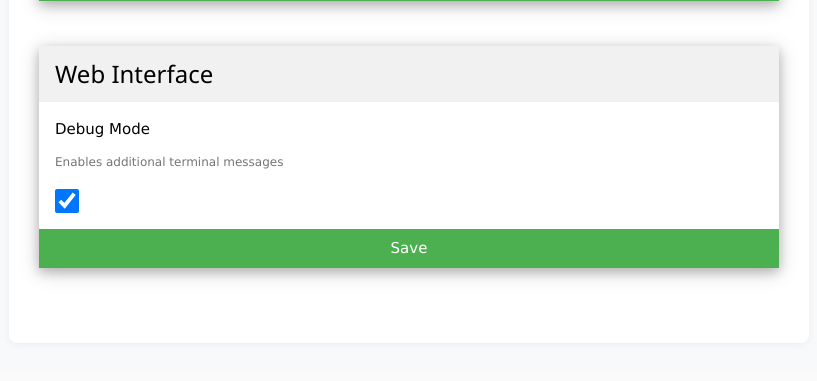
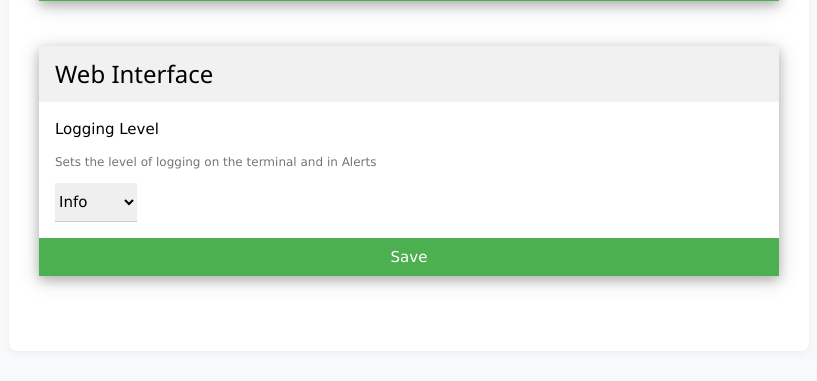
Before and after one commit to LukeRoberson/Web-Service, a Flask app: page /config in a window 1280 px wide. Shown: the part 3380-3761 px from the top of the page, without its empty margins (231-1048 px from the left). Before the commit the page ends 3659 px from the top, so only its background shows below. Run offline with Flask 3, Linux system fonts and the light colour scheme; the visitor is signed in with stand-in values (Sample User, id 1).

Commit message:
Added better terminal logging

```diff
--- a/alerts.py
+++ b/alerts.py
@@ -9,6 +9,7 @@ Usage:
 
 
 import sqlite3
+import logging
 
 
 class AlertLogger:
@@ -154,6 +155,7 @@ class AlertLogger:
             )
         """)
         self.conn.commit()
+        logging.info("Database initialized at %s", self.db_path)
 
     def log_alert(
         self,
--- a/api.py
+++ b/api.py
@@ -31,9 +31,6 @@ import os
 import logging
 from typing import Optional
 
-
-# Set up logging
-logging.basicConfig(level=logging.INFO)
 
 # Create a Flask blueprint for the API
 web_api = Blueprint(
--- a/config.py
+++ b/config.py
@@ -17,17 +17,12 @@ Classes:
 """
 
 import yaml
-from colorama import Fore, Style
 import urllib.parse
 from typing import Any
 import logging
 import ipaddress
 from datetime import datetime
 import requests
-
-
-# Set up logging
-logging.basicConfig(level=logging.INFO)
 
 
 def validate_ip_addresses(
@@ -128,6 +123,9 @@ class GlobalConfig:
 
         load_config():
             Loads the configuration from the YAML file.
+
+        update_config(config):
+            Updates the configuration with a new dictionary.
     '''
 
     def __init__(
@@ -222,11 +220,7 @@ class GlobalConfig:
         for section, required_keys in section_requirements.items():
             # Check if the section exists in the config
             if section not in config:
-                print(
-                    Fore.RED,
-                    f"Missing '{section}' in configuration.",
-                    Style.RESET_ALL
-                )
+                logging.critical(f"Missing '{section}' in configuration.")
                 raise ValueError(
                     f"Missing '{section}' in configuration."
                 )
@@ -235,14 +229,13 @@ class GlobalConfig:
             if required_keys:
                 for key in required_keys:
                     if key not in config[section]:
-                        print(
-                            Fore.RED,
-                            f"Missing '{key}' in '{section}' section.",
-                            Style.RESET_ALL
-                        )
-                        raise ValueError(
-                            f"Missing '{key}' in '{section}' section."
-                        )
+                        logging.critical(f"Missing '{key}' in '{section}'")
+
+        # Check logging level is valid
+        valid_levels = {"debug", "info", "warning", "error", "critical"}
+        level = config.get("web", {}).get("logging-level", "").lower()
+        if level not in valid_levels:
+            logging.error(f"Invalid logging-level '{level}'")
 
     def load_config(
         self,
@@ -286,7 +279,7 @@ class GlobalConfig:
             "sql": [
                 "server", "port", "database", "username", "password", "salt"
             ],
-            "web": ["debug"]
+            "web": ["logging-level"]
         }
 
         # Validate the config
@@ -383,8 +376,8 @@ class GlobalConfig:
 
         # Web Section
         elif config['category'] == "web":
-            self.config['web']['debug'] = (
-                config['web_debug']
+            self.config['web']['logging-level'] = (
+                config['web_logging_level'].lower()
             )
 
         # If the category is not recognized, return False
@@ -730,10 +723,9 @@ class PluginConfig:
                 return True
 
         # If no matching entry is found, return False
-        print(
-            Fore.RED,
-            f"Entry {new_config['plugin_name']} not found",
-            Style.RESET_ALL
+        logging.error(
+            "Cannot update plugin. Entry %s not found",
+            new_config['plugin_name']
         )
         return False
 
--- a/config/global.yaml
+++ b/config/global.yaml
@@ -23,4 +23,4 @@ teams:
   user: Azure AD user for Teams
   user-id: Azure AD user ID for Teams
 web:
-  debug: true
+  logging-level: info
--- a/main.py
+++ b/main.py
@@ -13,7 +13,6 @@ from flask import (
     request,
 )
 from flask_session import Session
-from colorama import Fore, Style
 import requests
 import os
 import logging
@@ -24,29 +23,29 @@ from api import web_api
 from web import web_routes
 
 
-# Set up logging
-logging.basicConfig(level=logging.INFO)
-
-# Initialise the logging module
-logger = AlertLogger()
-
 # Load the configuration
-print(Fore.YELLOW + "Loading configuration..." + Style.RESET_ALL)
 app_config = GlobalConfig()
 app_config.load_config()
 
+# Set up logging
+log_level_str = app_config.config['web']['logging-level'].upper()
+log_level = getattr(logging, log_level_str, logging.INFO)
+logging.basicConfig(level=log_level)
+print(f"Logging level set to: {log_level_str}")
+
+# Initialise the logging module (for alerts page)
+logger = AlertLogger()
+
 # Load the plugin configuration
-print()
-print(Fore.YELLOW + "Loading plugins..." + Style.RESET_ALL)
 plugin_list = PluginConfig()
 plugin_list.load_config()
-print(Fore.GREEN, len(plugin_list), Style.RESET_ALL, "plugins loaded")
-
-print()
-print(Fore.YELLOW + "Loaded plugins:" + Style.RESET_ALL)
+logging.info("%s plugins loaded", len(plugin_list))
 for plugin in plugin_list:
-    print("  ", plugin['name'])
-print()
+    logging.debug(
+        "Plugin '%s' loaded with webhook URL: %s",
+        plugin['name'],
+        plugin['webhook']['safe_url']
+    )
 
 # Create the Flask application
 app = Flask(__name__)
--- a/templates/config.html
+++ b/templates/config.html
@@ -289,11 +289,27 @@
     </header>
 
     <form id="web-form" class="w3-container w3-padding-16">
-        <!-- Debug mode - True or False -->
-        <label>Debug Mode</label>
-        <p class="w3-small w3-text-grey">Enables additional terminal messages</p>
-        <input class="w3-check" type="checkbox" name="web_debug"
-            {% if config['web']['debug'] %}checked{% endif %}>
+        <!-- Logging level - debug, info, warning, error, critical -->
+        <label>Logging Level</label>
+        <p class="w3-small w3-text-grey">Sets the level of logging on the terminal and in Alerts</p>
+        <select class="w3-select" name="web_logging_level" style="width: auto;">
+            {% set levels = ['debug', 'info', 'warning', 'error', 'critical'] %}
+            {% set current_level = config['web']['logging-level'] %}
+            {% for level in levels %}
+                <option value="{{ level }}"
+                    {% if current_level == level %}selected{% endif %}>
+                    {{ level|capitalize }}
+                </option>
+            {% endfor %}
+            {% if current_level not in levels %}
+                <option value="" selected disabled>-- Select --</option>
+            {% endif %}
+        </select>
+        {% if current_level not in levels %}
+            <span title="Invalid logging level" style="color: #e53935; margin-left: 8px;">
+                <i class="fa fa-exclamation-triangle"></i>
+            </span>
+        {% endif %}
     </form>
 
     <!-- Save button -->
--- a/web.py
+++ b/web.py
@@ -42,9 +42,6 @@ import logging
 from typing import Optional
 import sys
 
-
-# Set up logging
-logging.basicConfig(level=logging.INFO)
 
 # Create a Flask blueprint for the web routes
 web_routes = Blueprint(
```
